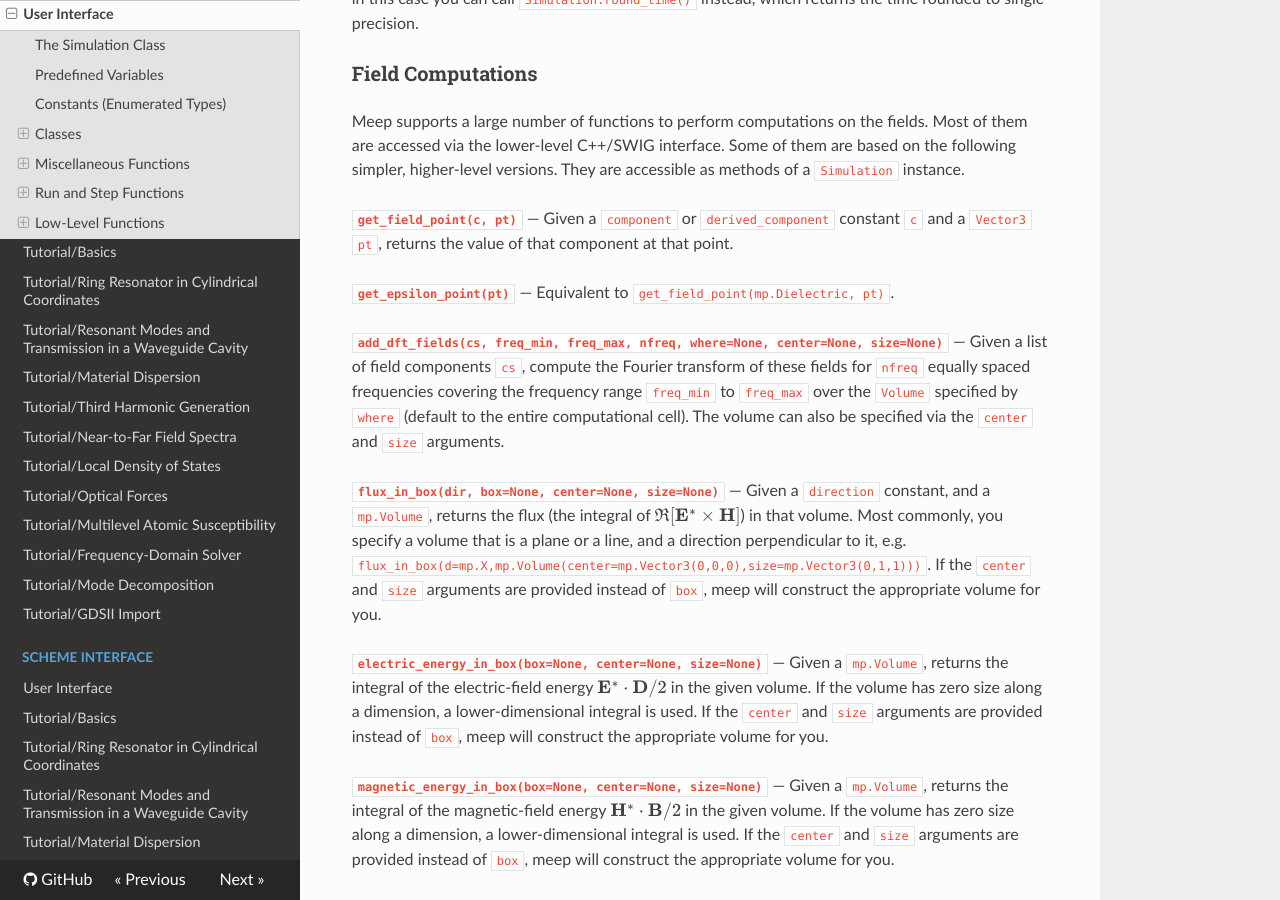
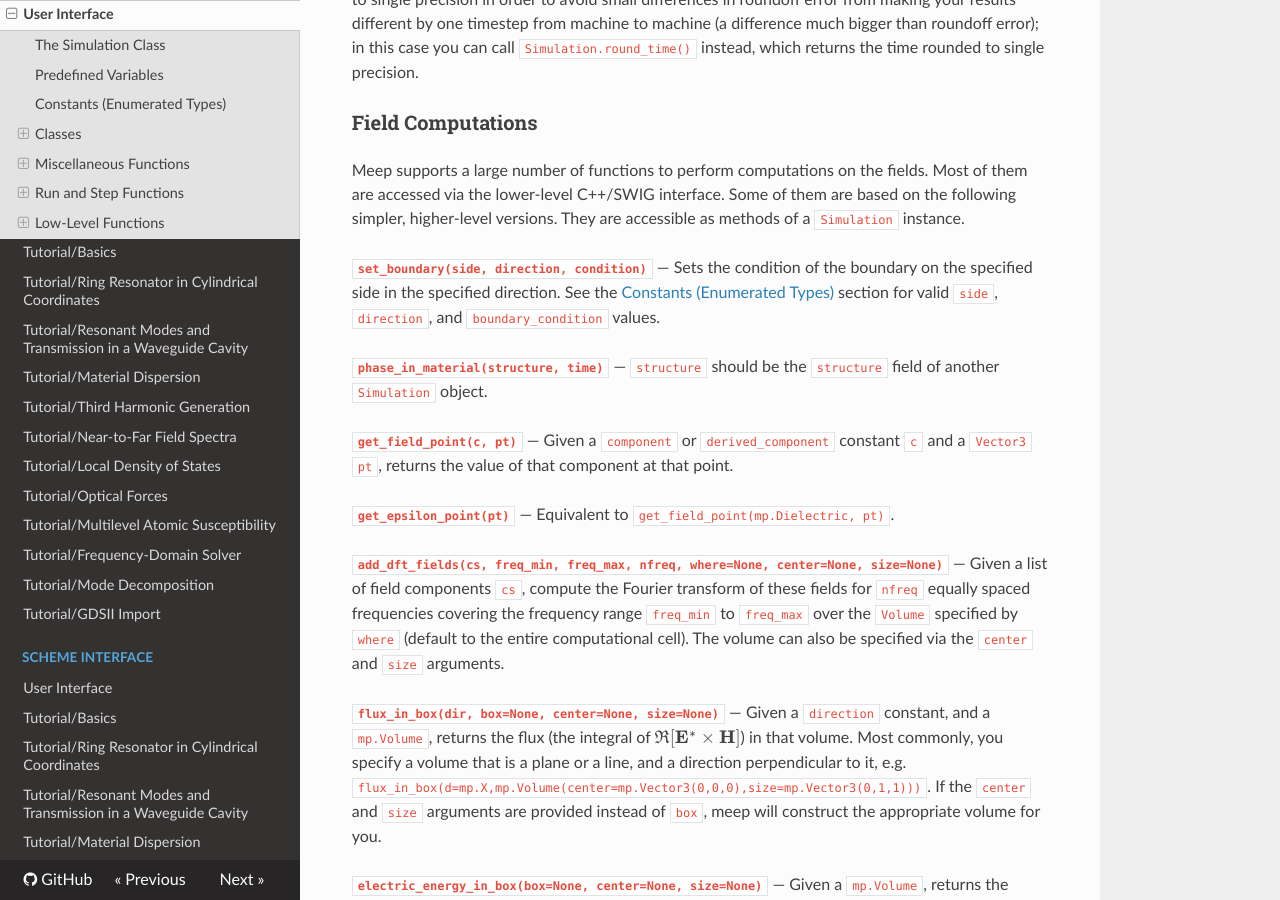
Before and after one commit to NanoComp/meep, an MkDocs documentation site: the page built from doc/docs/Python_User_Interface.md, in a window 1280 px wide and 900 px high, scrolled down 25607 px. Built offline with MkDocs 1.6.1, drawn with Linux system fonts in a browser that asks for light colours; nearby versions of some CDN libraries; formulas are drawn with MathJax 3; old or Windows-style settings are respelled for this version of MkDocs; some of the changed text lies outside the part shown.

Commit message:
Add high level phase_in_material and set_boundary

```diff
--- a/doc/docs/Python_User_Interface.md
+++ b/doc/docs/Python_User_Interface.md
@@ -198,6 +198,10 @@ Specify a direction in the grid. One of `X`, `Y`, `Z`, `R`, `P` for $x$, $y$, $z
 —
 Specify particular boundary in some direction (e.g. $+x$ or $-x$). One of `Low` or `High`.
 
+**`boundary_condition` constants**
+—
+`Periodic`, `Magnetic`, `Metallic`, or `None`.
+
 **`component` constants**
 —
 Specify a particular field or other component. One of `Ex`, `Ey`, `Ez`, `Er`, `Ep`, `Hx`, `Hy`, `Hz`, `Hy`, `Hp`, `Hz`, `Bx`, `By`, `Bz`, `By`, `Bp`, `Bz`, `Dx`, `Dy`, `Dz`, `Dr`, `Dp`, `Dielectric`, `Permeability`, for $E_x$, $E_y$, $E_z$, $E_r$, $E_\phi$, $H_x$, $H_y$, $H_z$, $H_r$, $H_\phi$, $B_x$, $B_y$, $B_z$, $B_r$, $B_\phi$, $D_x$, $D_y$, $D_z$, $D_r$, $D_\phi$, ε, μ, respectively.
@@ -891,6 +895,14 @@ Occasionally, e.g. for termination conditions of the form *time* &lt; *T*?, it
 
 Meep supports a large number of functions to perform computations on the fields. Most of them are accessed via the lower-level C++/SWIG interface. Some of them are based on the following simpler, higher-level versions. They are accessible as methods of a `Simulation` instance.
 
+**`set_boundary(side, direction, condition)`**
+—
+Sets the condition of the boundary on the specified side in the specified direction. See the [Constants (Enumerated Types)](#Constants (Enumerated Types)) section for valid `side`, `direction`, and `boundary_condition` values.
+
+**`phase_in_material(structure, time)`**
+—
+`structure` should be the `structure` field of another `Simulation` object.
+
 **`get_field_point(c, pt)`**
 —
 Given a `component` or `derived_component` constant `c` and a `Vector3` `pt`, returns the value of that component at that point.
```
Also changed, not shown: 1 other file.
